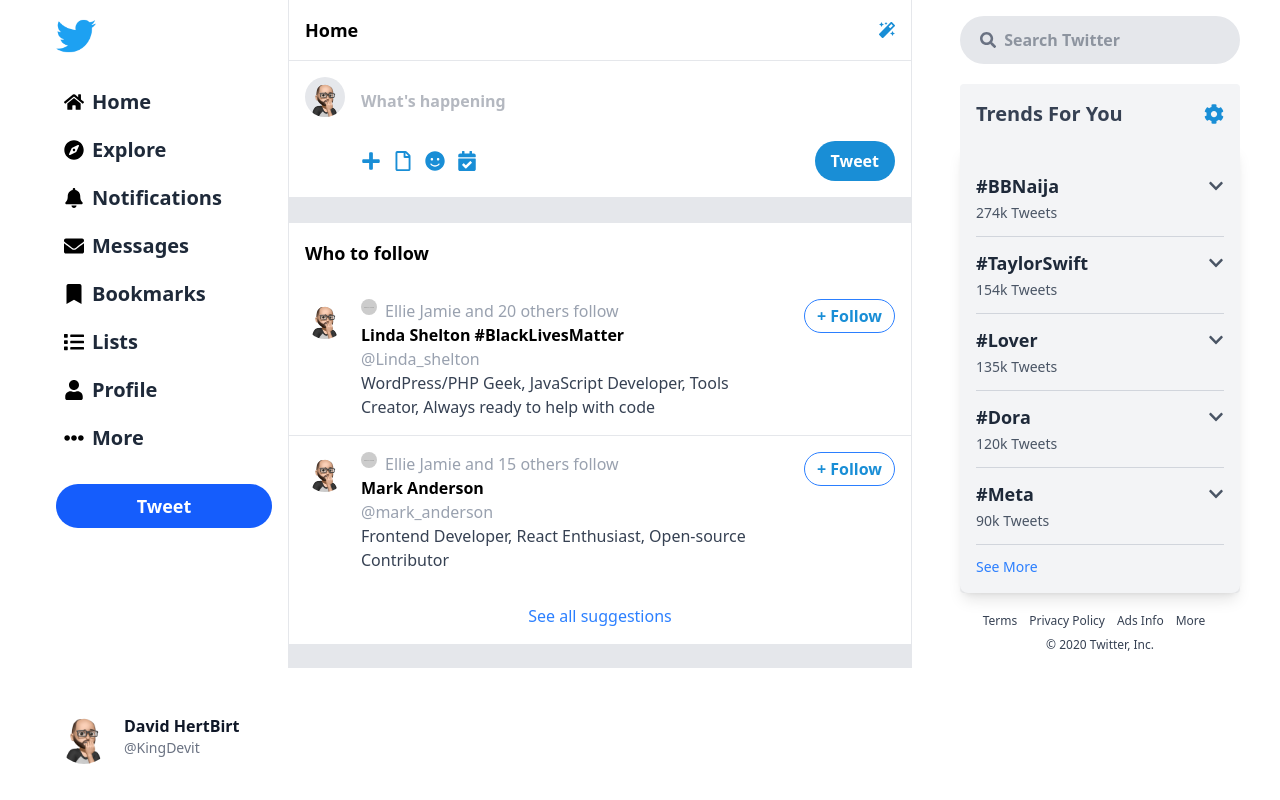
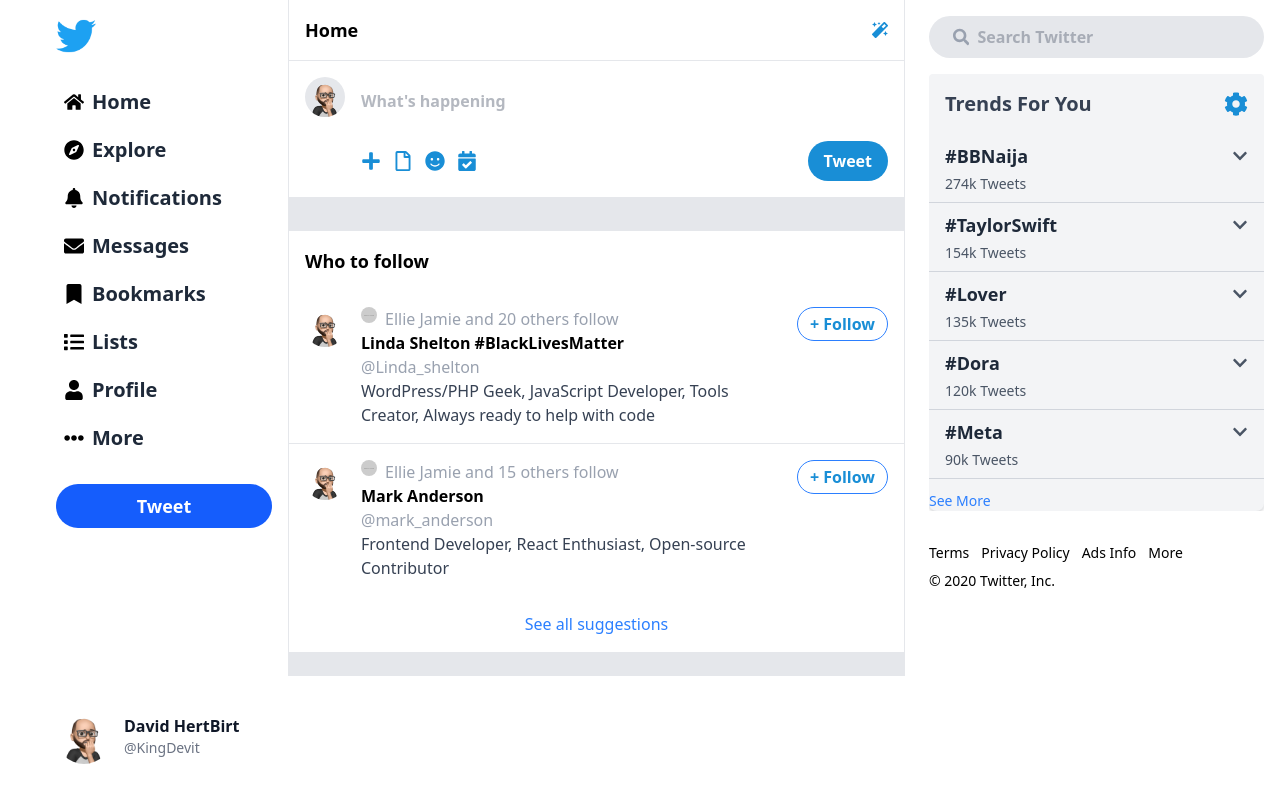
Before and after one commit to muqaddaswaheed/Twiiter_UI, a React (Vite) app: page / in a window 1280 px wide. Both pictures are taken after a click on the button "Log In". Built offline with nearby package versions, Linux system fonts and the light colour scheme.

Commit message:
first commit

```diff
--- a/src/Components/Main_Container.jsx
+++ b/src/Components/Main_Container.jsx
@@ -141,7 +141,7 @@
       </div>
 
       {/* Tweet Input Section */}
-      <div className="bg-white p-4 border-b border-gray-200 ">
+      <div className="bg-white p-4 border-b border-gray-200 mb-2">
         <div className="flex items-start space-x-4">
           <img
             src={profile}
@@ -195,15 +195,18 @@
       {/* Tweets Section */}
       <div className="divide-y divide-gray-200">
         {tweets.map((tweet) => (
-          <div key={tweet.id} className="p-4 border-b border-gray-200">
-            <div className="flex space-x-4">
+          <div
+            key={tweet.id}
+            className="p-4 border-b border-gray-200 bg-white "
+          >
+            <div className="flex space-x-4 ">
               <img
                 src={profile}
                 alt="User Avatar"
                 className="w-10 h-10 rounded-full"
               />
-              <div className="flex-1">
-                <p className="font-bold">
+              <div className="flex-1 ">
+                <p className="font-bold ">
                   {tweet.user}{" "}
                   <span className="text-gray-500 font-normal">
                     {tweet.username} · {tweet.time}
@@ -257,7 +260,7 @@
                       placeholder="Write a comment..."
                       className="w-full h-24 border p-2 mt-2"
                     />
-                    <div className="flex justify-between mt-2">
+                    <div className="flex justify-between mt-2 ">
                       <button
                         onClick={handleCancelComment}
                         className="text-gray-500"
@@ -271,11 +274,11 @@
                         Post Comment
                       </button>
                     </div>
-                    <div className="mt-3">
+                    <div className="mt-3 ">
                       {tweet.comments.map((comment) => (
                         <div
                           key={comment.id}
-                          className="text-sm text-gray-600 mt-2"
+                          className="text-sm text-gray-600 mt-2 "
                         >
                           {comment.text}
                         </div>
--- a/src/Components/RightBar.jsx
+++ b/src/Components/RightBar.jsx
@@ -56,57 +56,64 @@
     setVisibleTweets((prev) => prev + 2);
   };
 
-  const handleSearchChange = (event) => {
-    setSearchQuery(event.target.value);
-  };
-
   return (
-    <div className="relative w-80 h-screen pl-6 mr-6 mx-6 p-4 bg-white max-h-[700px] overflow-y-auto">
-      <div className="flex w-full items-center bg-gray-200 rounded-full px-5 py-3">
-        <FaSearch className="text-gray-500 text-lg mr-2" />
+    <div className="relative w-full h-screen pl-6  p-4 bg-white flex flex-col mr-4  ">
+      {/* Search Bar */}
+      <div className="scrool overflow-y-auto custom-scrollbar">
+        <div className="flex w-full items-center bg-gray-200 rounded-full px-6 py-3">
+          <FaSearch className="text-gray-400 text-lg mr-2" />
           <input
-          className="outline-none w-full text-gray-700 font-bold"
+            className="outline-none w-full h-4 text-gray-500 font-bold bg-transparent"
             type="text"
             placeholder="Search Twitter"
             value={searchQuery}
-          onChange={handleSearchChange}
+            onChange={(e) => setSearchQuery(e.target.value)}
           />
         </div>
-      <div className="fulltrends bg-gray-100 rounded mt-5">
+
+        {/* Scrollable Section */}
+        <div className="flex-1 mt-4 ">
+          <div className="bg-gray-100 rounded p-0 ">
             <div className="flex justify-between items-center p-4 rounded-lg">
-          <h1 className="text-xl font-bold text-gray-700 w-full">
+              <h1 className="text-xl font-bold text-gray-700">
                 Trends For You
               </h1>
-          <div className=" rounded-full bg-transparent hover:bg-blue-200 transition duration-200 cursor-pointer">
-            <FaCog className="text-[#198ED6] text-xl cursor-pointer hover:text-blue-700" />
+              <div className="rounded-full bg-transparent hover:bg-blue-100 transition duration-200 cursor-pointer">
+                <FaCog className="text-[#198ED6] text-2xl cursor-pointer hover:text-blue-700" />
               </div>
             </div>
-        <div className="w-full max-w-md mx-auto p-4 shadow-lg rounded-lg ">
+
+            {/* Tweet List */}
+            <div className="w-full max-w-md mx-auto shadow-lg rounded-lg">
               {filteredTweets.slice(0, visibleTweets).map((tweet, index) => (
                 <div
                   key={index}
-              className="border-b border-gray-300 py-3 cursor-pointer hover:bg-blue-100"
+                  className="border-b border-gray-300 cursor-pointer hover:bg-gray-200 w-full flex flex-col px-4 py-2"
                 >
                   <div className="flex justify-between items-center w-full">
-                <span className="text-lg font-bold text-gray-800 w-full">
+                    <span className="text-lg font-bold text-gray-800">
                       {tweet.name}
                     </span>
                     <button
                       onClick={() => toggleTweet(index)}
                       className="text-gray-600 hover:text-blue-500 transition cursor-pointer"
                     >
-                  {openIndex === index ? <FaChevronUp /> : <FaChevronDown />}
+                      {openIndex === index ? (
+                        <FaChevronUp />
+                      ) : (
+                        <FaChevronDown />
+                      )}
                     </button>
                   </div>
                   {openIndex === index ? (
-                <div className="mt-2 p-2 rounded-md">
+                    <div className="mt-2 rounded-md">
                       <p className="text-gray-700">{tweet.desc}</p>
                       <span className="text-sm font-semibold text-gray-600 block mt-1">
                         {tweet.tweetCount} Tweets
                       </span>
                     </div>
                   ) : (
-                <span className="text-sm text-gray-600">
+                    <span className="text-sm text-gray-600 mt-1">
                       {tweet.tweetCount} Tweets
                     </span>
                   )}
@@ -122,7 +129,11 @@
               )}
             </div>
           </div>
-      <div className="mt-5 text-gray-700 text-xs text-center space-x-3">
+        </div>
+      </div>
+
+      {/* Footer (Non-Scrollable) */}
+      <div className=" sticky mt-4 text-black text-sm space-x-3 py-4  border-gray-300">
         <span className="hover:underline cursor-pointer">Terms</span>
         <span className="hover:underline cursor-pointer">Privacy Policy</span>
         <span className="hover:underline cursor-pointer">Ads Info</span>
--- a/src/index.css
+++ b/src/index.css
@@ -1 +1,10 @@
 @import "tailwindcss";
+/* Hide scrollbar for WebKit browsers (Chrome, Safari) */
+.custom-scrollbar::-webkit-scrollbar {
+    display: none;
+  }
+
+  /* Hide scrollbar for Firefox */
+  .custom-scrollbar {
+    scrollbar-width: none;
+  }
```
Lines whose indentation alone changed are shown as unchanged.
